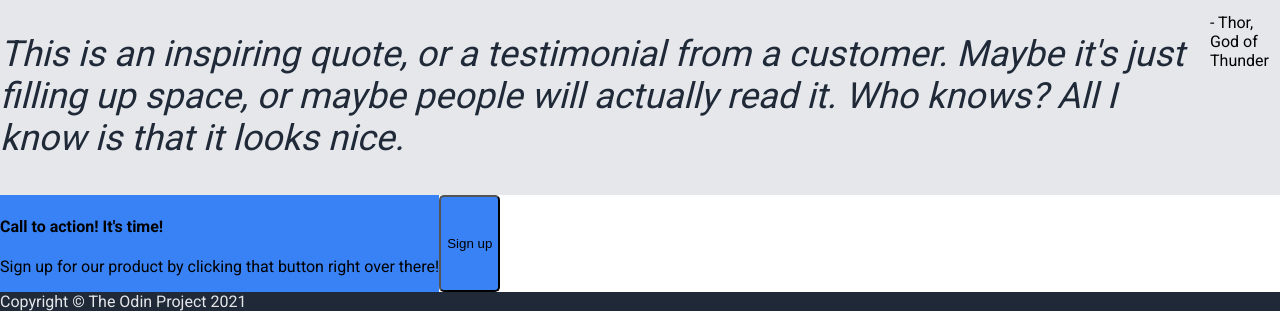
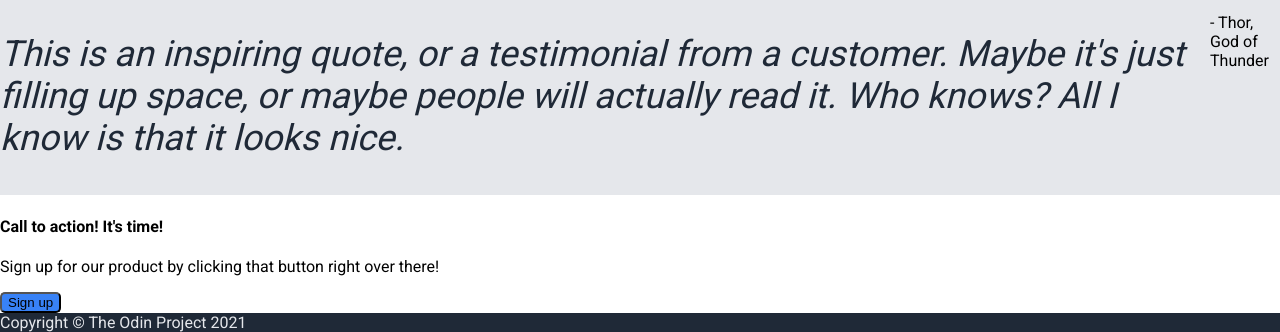
Before and after one commit to luisitocanlas/odin-landing-page, a plain HTML site: page index.html in a window 1280 px wide. Shown: the part 540-872 px from the top of the page. Before the commit the page ends 851 px from the top, so only its background shows below. Drawn offline with Linux system fonts and the light colour scheme.

Commit message:
Updated class names

```diff
--- a/index.html
+++ b/index.html
@@ -28,7 +28,7 @@
 			</div>
 
 			<div class="right">
-				<img src="" alt="this is a placeholder for an image" />
+				<img class="hero-img" src="" alt="this is a placeholder for an image" />
 			</div>
 		</div>
 
@@ -69,12 +69,13 @@
 		</div>
 
 		<div class="sign-up">
-			<div class="container">
+			<div class="sign-up-container">
 				<h4>Call to action! It's time!</h4>
 				<p>Sign up for our product by clicking that button right over there!</p>
+				<div class="sign-up-button">
+					<button>Sign up</button>
+				</div>
 			</div>
-
-			<button>Sign up</button>
 		</div>
 
 		<footer class="footer">Copyright © The Odin Project 2021</footer>
```
